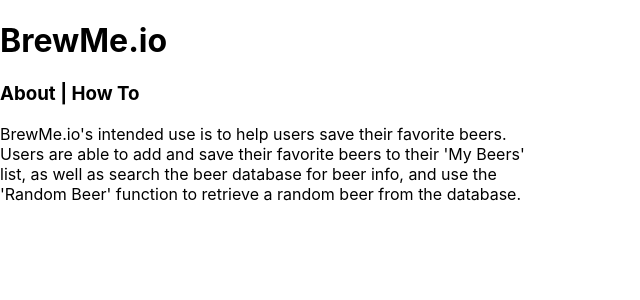
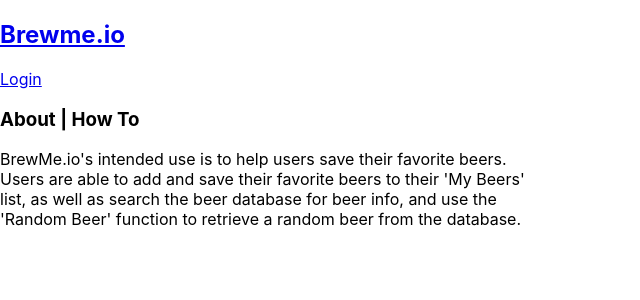
Before and after one commit to JozyL27/brewme-client, a React (Create React App) app: page / in a window 1280 px wide. Shown: the top 300 px of the page, without its empty margins (0-640 px from the left). Built offline with nearby package versions, Linux system fonts and the light colour scheme.

Commit message:
added header functions, nav

```diff
--- a/src/header.js
+++ b/src/header.js
@@ -1,10 +1,48 @@
 import React from 'react'
+import TokenService from './services/token-service'
+import { Link } from 'react-router-dom'
 
 export default class Header extends React.Component {
+    handleLogoutClick = () => {
+        TokenService.clearAuthToken()
+    }
+
+    renderLogoutLink() {
+        return (
+            <div className='loggedIn'>
+                <Link
+                onClick={this.handleLogoutClick}
+                to='/'>
+                Logout
+                </Link>
+            </div>
+        )
+    }
+
+    renderLoginLink() {
+        return (
+            <div className='renderLogin'>
+                <Link
+                to='/login'>
+                Login
+                </Link>
+            </div>
+        )
+    }
+
     render() {
     return (
         <>
-        <h1>BrewMe.io</h1>
+        <nav>
+            <h1>
+                <Link to='/'>
+                Brewme.io
+                </Link>
+            </h1>
+            {TokenService.hasAuthToken()
+            ? this.renderLogoutLink()
+            : this.renderLoginLink()}
+        </nav>
         </>
     )
     }
```
